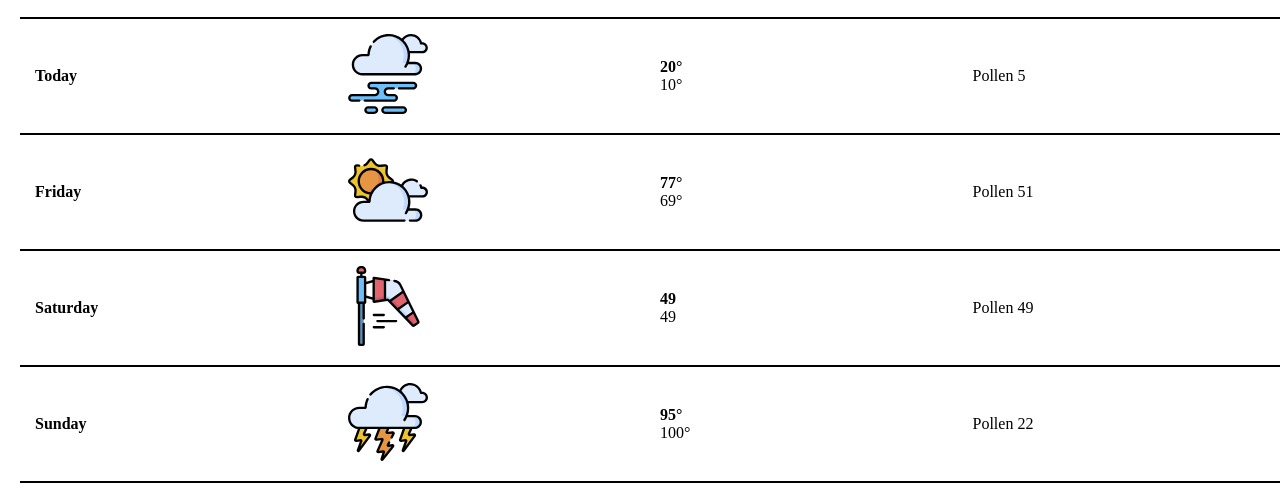
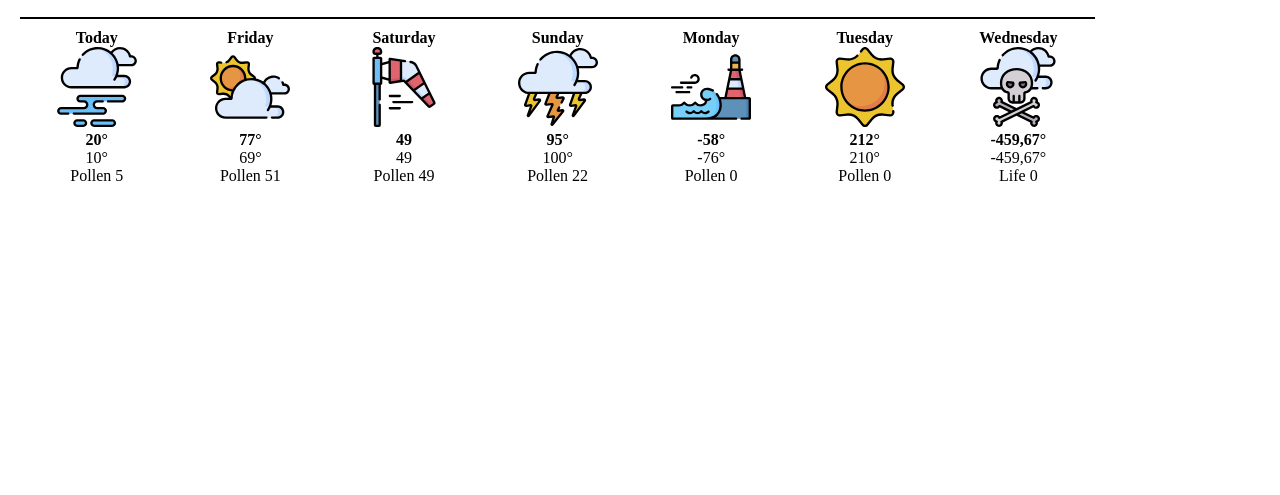
Before and after one commit to RyoandFlex/responsive, a plain HTML site: page index.html in a window 1280 px wide. Shown: the part 276-771 px from the top of the page. Drawn offline with Linux system fonts and the light colour scheme.

Commit message:
weather responsive

```diff
--- a/css/style.css
+++ b/css/style.css
@@ -24,6 +24,8 @@ body {
 
 article {
   display: flex;
+  flex-wrap: wrap;
+  flex-direction: row;
   border-top: 2px solid black;
   align-items: center;
   padding: 15px;
@@ -68,8 +70,11 @@ main {
 }
 
 footer {
+  position: absolute;
   float: left;
   width: 100%;
+  text-align: center;
+  bottom: 0;
 }
 
 .day,
@@ -85,13 +90,11 @@ footer {
   font-weight: 700;
 }
 
-@media screen and (min-width:780px) {
+@media screen and (min-width:800px) {
   .article {
     flex-direction: column;
     width: 12vw;
     justify-content: space-between;
-    background-color: blue;
-
   }
 
   .day,
@@ -99,5 +102,23 @@ footer {
   .temp,
   .pollen {
     width: 100%;
+    display: inline-block;
+    text-align: center;
+  }
+
+  .temp {
+    font-size: 1em;
+  }
+
+  .day1,
+  .day2,
+  .day3,
+  .day4,
+  .day5,
+  .day6,
+  .day7 {
+    width: 12vw;
+    float: left;
+    padding: 10px;
   }
 }
```
